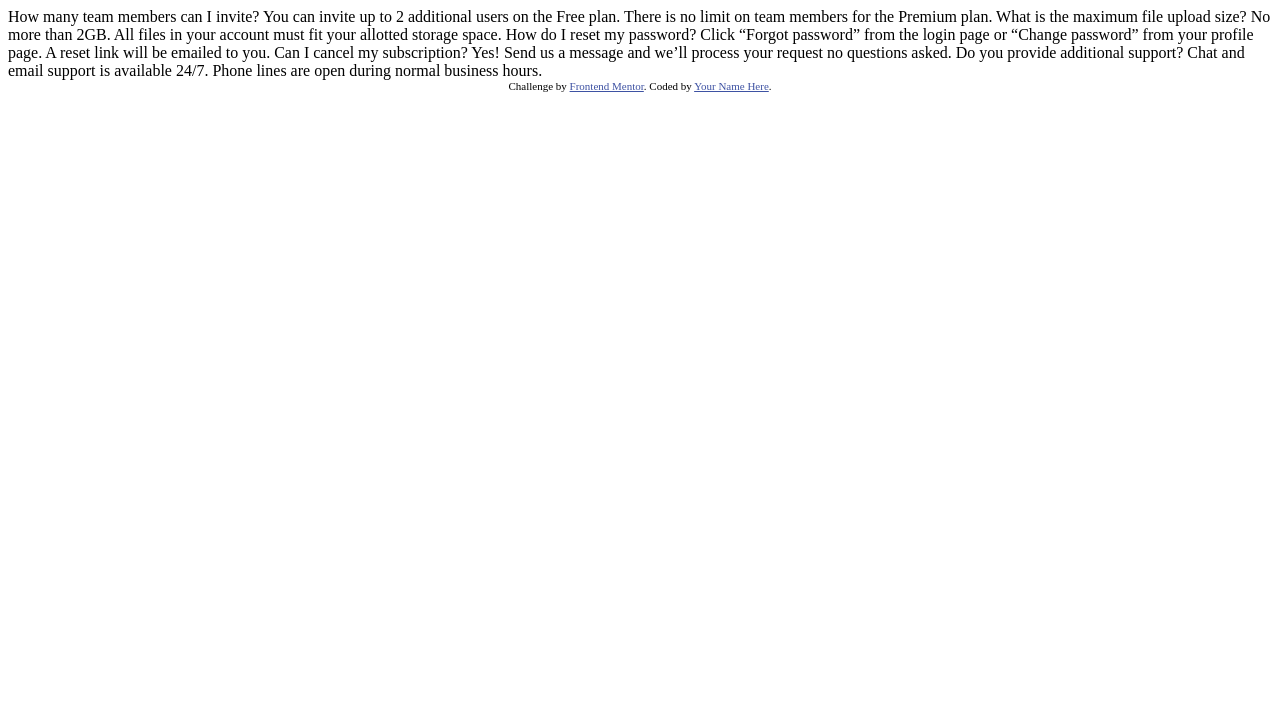
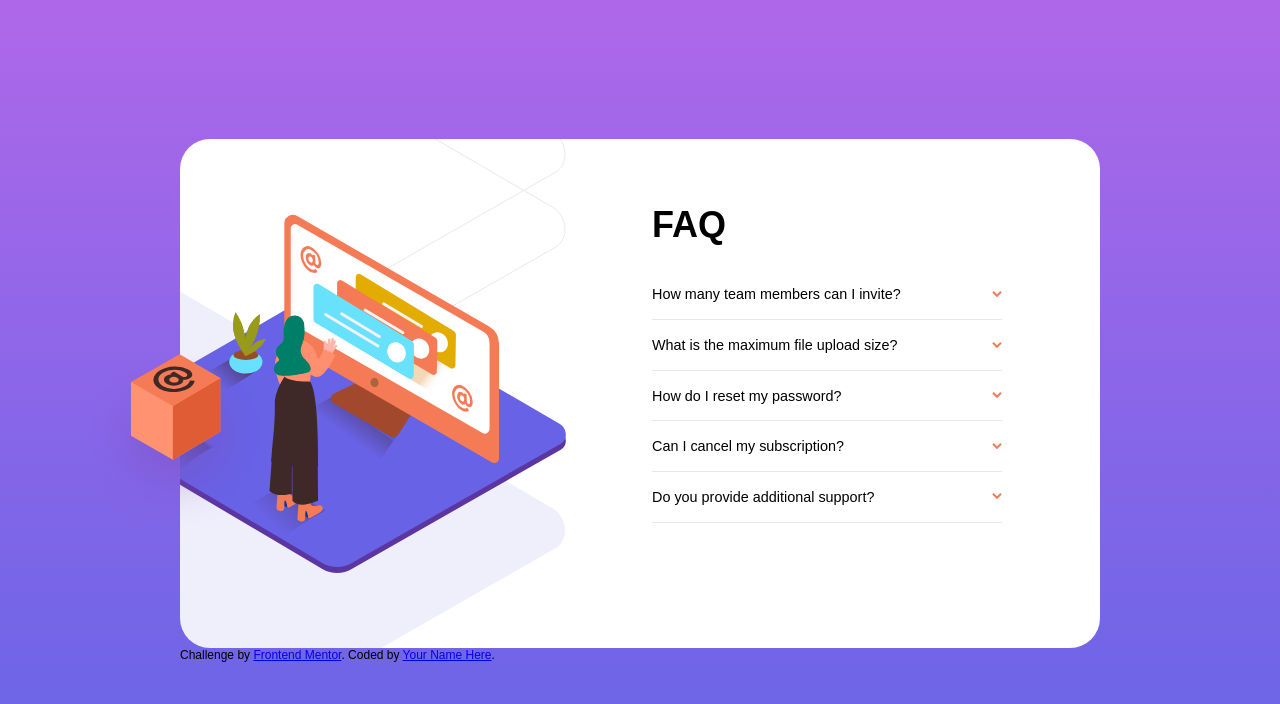
Before and after one commit to rafaelm229/Frontend-Mentor-Challenges, a plain HTML site: page faq-accordion-card-main/index.html in a window 1280 px wide. Drawn offline with Linux system fonts and the light colour scheme; a web font is replaced by a local one.

Commit message:
🚀 faq-accordion Finish 🚀

```diff
--- a/faq-accordion-card-main/index.html
+++ b/faq-accordion-card-main/index.html
@@ -1,40 +1,102 @@
 <!DOCTYPE html>
 <html lang="en">
+
 <head>
     <meta charset="UTF-8">
-  <meta name="viewport" content="width=device-width, initial-scale=1.0"> <!-- displays site properly based on user's device -->
-
+    <meta name="viewport" content="width=device-width, initial-scale=1.0">
+    <!-- displays site properly based on user's device -->
+    <link rel="stylesheet" href="styles/style.css">
     <link rel="icon" type="image/png" sizes="32x32" href="./images/favicon-32x32.png">
-
+    <link rel="preconnect" href="https://fonts.gstatic.com">
+    <link rel="stylesheet" href="https://fonts.google.com/specimen/Kumbh+Sans">
     <title>Frontend Mentor | FAQ Accordion Card</title>
 
-  <!-- Feel free to remove these styles or customise in your own stylesheet 👍 -->
-  <style>
-    .attribution { font-size: 11px; text-align: center; }
-    .attribution a { color: hsl(228, 45%, 44%); }
-  </style>
 </head>
+
 <body>
+    <main class="wrapper">
+        <div class="image__wrapper">
+            <div class="image__wrapper_inner">
+
+            </div>
+            <img class="box" src="/faq-accordion-card-main/images/illustration-box-desktop.svg" alt="box">
+        </div>
+        <!-- Content Container -->
+        <div class="accordion__wrapper">
+
+            <h1 class="title__accordion">FAQ</h1>
+            <div class="questions__accordions">
+                <div class="question-answer__accordion">
+                    <div class="question">
+                        <h3 class="title__question">
                             How many team members can I invite?
+                        </h3>
+                        <img src="/faq-accordion-card-main/images/icon-arrow-down.svg">
+                    </div>
+                    <div class="answer">
                         You can invite up to 2 additional users on the Free plan. There is no limit on
                         team members for the Premium plan.
+                    </div>
+                </div>
 
+                <div class="question-answer__accordion">
+                    <div class="question">
+                        <h3 class="title__question">
                             What is the maximum file upload size?
+                        </h3>
+                        <img src="/faq-accordion-card-main/images/icon-arrow-down.svg">
+                    </div>
+                    <div class="answer ">
                         No more than 2GB. All files in your account must fit your allotted storage space.
+                    </div>
+                </div>
 
+                <div class="question-answer__accordion">
+                    <div class="question">
+                        <h3 class="title__question">
                             How do I reset my password?
+                        </h3>
+                        <img src="/faq-accordion-card-main/images/icon-arrow-down.svg">
+                    </div>
+                    <div class="answer ">
                         Click “Forgot password” from the login page or “Change password” from your profile page.
                         A reset link will be emailed to you.
+                    </div>
+                </div>
 
+                <div class="question-answer__accordion">
+                    <div class="question">
+                        <h3 class="title__question">
                             Can I cancel my subscription?
+                        </h3>
+                        <img src="/faq-accordion-card-main/images/icon-arrow-down.svg">
+                    </div>
+                    <div class="answer ">
                         Yes! Send us a message and we’ll process your request no questions asked.
+                    </div>
+                </div>
 
+                <div class="question-answer__accordion">
+                    <div class="question">
+                        <h3 class="title__question">
                             Do you provide additional support?
+                        </h3>
+                        <img src="/faq-accordion-card-main/images/icon-arrow-down.svg">
+                    </div>
+                    <div class="answer ">
                         Chat and email support is available 24/7. Phone lines are open during normal business hours.
+                    </div>
+                </div>
+
+            </div>
+        </div>
+    </main>
 
     <div class="attribution">
         Challenge by <a href="https://www.frontendmentor.io?ref=challenge" target="_blank">Frontend Mentor</a>.
         Coded by <a href="#">Your Name Here</a>.
     </div>
+    <script src="/faq-accordion-card-main/styles/main.js"></script>
 </body>
+
 </html>
--- /dev/null
+++ b/faq-accordion-card-main/styles/main.js
@@ -0,0 +1,13 @@
+this.addEventListener('DOMContentLoaded', () => {
+	const questions = document.querySelectorAll('.question');
+	questions.forEach((question) =>
+		question.addEventListener('click', () => {
+			if (question.parentNode.classList.contains('active')) {
+				question.parentNode.classList.toggle('active');
+			} else {
+				questions.forEach((question) => question.parentNode.classList.remove('active'));
+				question.parentNode.classList.add('active');
+			}
+		})
+	);
+});
--- /dev/null
+++ b/faq-accordion-card-main/styles/style.css
@@ -0,0 +1,158 @@
+
+
+:root {
+  --softRed: hsl(14, 88%, 65%);
+  --veryDarkGrayBlue: hsl(237, 12%, 33%);
+  --darkGrayBlue: hsl(240, 6%, 50%);
+  --lightGrayBlue: hsl(240, 5%, 91%);
+  --fontSize: 12px;
+}
+*,
+*:before,
+*:after {
+  box-sizing: border-box;
+}
+
+html {
+  font-size: var(--fontSize);
+}
+
+body {
+  margin: 0;
+  font-family: "Poppins", sans-serif;
+  height: 100vh;
+  width: 100vw;
+  background: linear-gradient(hsl(273, 75%, 66%), hsl(240, 73%, 65%));
+  display: grid;
+  justify-content: center;
+  align-content: center;
+}
+
+.wrapper {
+  background: white;
+  border-radius: 30px;
+  height: 509px;
+  width: 920px;
+  display: grid;
+  grid-template-columns: 400px 1fr;
+  grid-gap: 6rem;
+  background-image: url(/faq-accordion-card-main/images/bg-pattern-desktop.svg);
+  background-repeat: no-repeat;
+  background-position: 1260% 65%;
+}
+
+.question-answer__accordion > .answer {
+  display: none;
+}
+
+.active > .answer {
+  display: block;
+  padding-bottom: 1.3rem;
+  color: var(--darkGrayBlue);
+}
+
+.active img {
+  transform: rotate(180deg);
+  transition: all 0.3s ease-in;
+}
+
+.accordion__wrapper {
+  margin-top: 65px;
+
+  display: flex;
+  flex-direction: column;
+}
+
+.questions__accordions {
+  height: 100%;
+  display: flex;
+  flex-direction: column;
+}
+
+.question-answer__accordion {
+  width: 350px;
+  border-bottom: 1px solid #e8e8ea;
+}
+.title__accordion {
+  font-size: 3rem;
+  margin-top: 0px;
+}
+
+.title__question {
+  font-weight: 400;
+  font-size: 1.2rem;
+  color: (var(--veryDarkGrayBlue));
+  margin: 1.4rem 0rem;
+}
+
+.question {
+  display: flex;
+  justify-content: space-between;
+  cursor: pointer;
+  transition: 0.4s;
+}
+
+.active h3 {
+  font-weight: 700;
+}
+
+.question img {
+  align-self: center;
+}
+
+.image__wrapper {
+  position: relative;
+}
+
+.image__wrapper_inner {
+  background: url(/faq-accordion-card-main/images/illustration-woman-online-desktop.svg);
+  height: 100%;
+  background-repeat: no-repeat;
+  background-position: 120% center;
+}
+
+.box {
+  position: absolute;
+  top: 42%;
+  left: -25%;
+}
+
+@media (max-width: 700px) {
+  .wrapper {
+    width: 350px;
+    grid-template-columns: 1fr;
+    grid-template-rows: 100px 1fr;
+    grid-gap: 0.5rem;
+    position: relative;
+    padding: 1rem;
+    height: 530px;
+  }
+  .image__wrapper {
+    background: url("./images/bg-pattern-mobile.svg");
+    background-repeat: no-repeat;
+    background-position: center 590%;
+  }
+
+  .image__wrapper_inner {
+    position: absolute;
+    width: 100%;
+    height: 200px;
+    background-size: 72%;
+    background-position: center;
+    top: -129%;
+  }
+  .box {
+    width: 55px;
+    left: 19%;
+    top: -30%;
+  }
+  .accordion__wrapper {
+    margin-top: 0px;
+  }
+  .question-answer__accordion {
+    width: 100%;
+  }
+  .title__accordion {
+    text-align: center;
+  }
+}
```
Also changed, not shown: 1 other file. Lines whose indentation alone changed are shown as unchanged.
